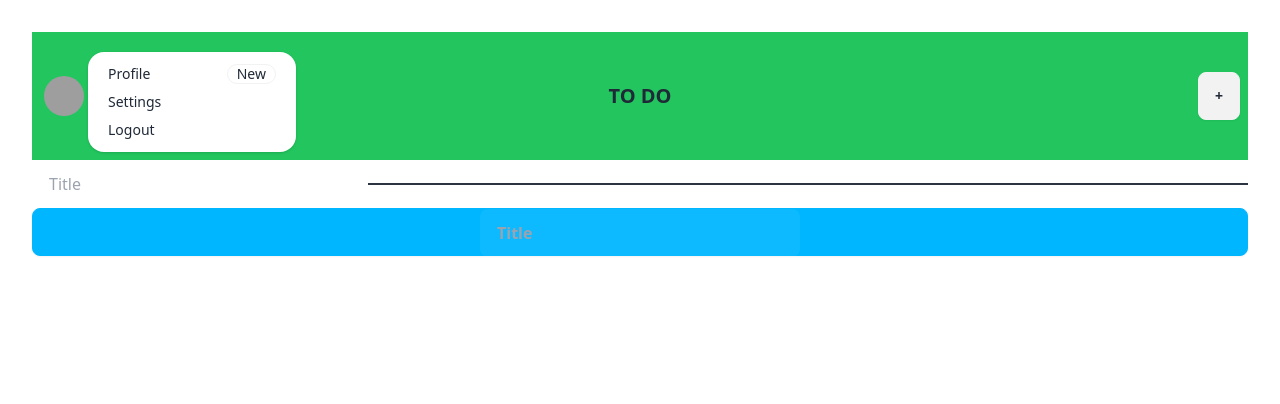
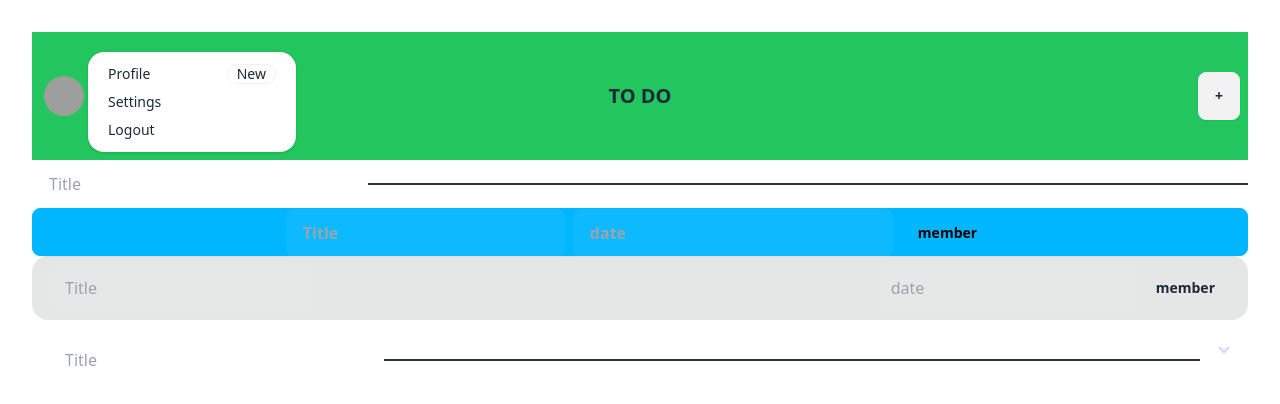
Before and after one commit to Matsumae-lab-dev/teamB, a React (Vite) app: page /todo in a window 1280 px wide. Shown: the top 404 px of the page. Built offline with nearby package versions, Linux system fonts and the light colour scheme; no server answers; grey boxes are pictures that could not be loaded.

Commit message:
add TodoButton, Todolist2

```diff
--- a/src/components/Button.tsx
+++ b/src/components/Button.tsx
@@ -2,7 +2,17 @@ export default function Button() {
   return (
     <div>
      <button className='btn btn-block btn-info'>
-     <input type="text" placeholder="Title" className="input input-ghost w-full max-w-xs" />
+      <div className="btn-start">
+        <input type="text" placeholder="Title" className="input input-ghost w-full max-w-xs" />
+      </div>
+     <input type="text" placeholder="date" className="input input-ghost w-full max-w-xs" />
+     <div className="dropdown dropdown-end">
+        <div tabIndex={0} role="button" className="btn btn-ghost rounded-btn">member</div>
+          <ul tabIndex={0} className="menu dropdown-content z-[1] p-2 shadow bg-base-100 rounded-box w-52 mt-4">
+            <li><a><input type="text" placeholder="name 1" className="input input-ghost w-full max-w-xs" /></a></li>
+            <li><a>name 2</a></li>
+          </ul>
+      </div>
       </button>
     </div>
   )
--- /dev/null
+++ b/src/components/TodoButton.tsx
@@ -0,0 +1,23 @@
+import React from 'react';
+
+export default function TodoButton() {
+    return (
+        <div role="button" className="navbar bg-base-300 rounded-box">
+        <div className="flex-1 px-2 lg:flex-none">
+            <input type="text" placeholder="Title" className="input input-ghost w-full max-w-xs" />
+        </div>
+        <div className="flex justify-end flex-1 px-2">
+          <div className="flex items-stretch">
+            <input type="text" placeholder="date" className="input input-ghost w-full max-w-xs" />
+            <div className="dropdown dropdown-end">
+              <div tabIndex={0} role="button" className="btn btn-ghost rounded-btn">member</div>
+              <ul tabIndex={0} className="menu dropdown-content z-[1] p-2 shadow bg-base-100 rounded-box w-52 mt-4">
+                <li><a>name 1</a></li>
+                <li><a>name 2</a></li>
+              </ul>
+            </div>
+          </div>
+        </div>
+      </div>
+    )
+}
--- /dev/null
+++ b/src/components/Todolist2.tsx
@@ -0,0 +1,32 @@
+import React from 'react';
+import TOdolist from "../components/Todolist";
+import TodoButton from "../components/TodoButton";
+import Button from "../components/Button";
+
+export default function list() {
+    return (
+      <>
+        <div
+          tabIndex={0}
+          className="collapse collapse-arrow bg-base-200 rounded-box"
+        >
+          <input type="checkbox" className="peer" />
+          <div className="bg-white collapse-title text-primary-content">
+          <div className="list">
+            <TOdolist />
+          </div>
+          </div>
+          <div className="bg-white collapse-content text-primary-content">
+
+          <div className="TodoButton">
+            <TodoButton />
+          </div>
+          <div className="Button">
+            <Button />
+          </div>
+          </div>
+
+        </div>
+      </>
+    )
+  }
--- a/src/pages/Todo.tsx
+++ b/src/pages/Todo.tsx
@@ -5,6 +5,8 @@ import axios from 'axios';
 import Button from "../components/Button";
 import Header from "../components/Header";
 import TOdolist from "../components/Todolist";
+import TodoButton from "../components/TodoButton";
+import Todolist2 from "../components/Todolist2";
 
 export default function Todo() {
   const [data, setData] = useState([]);
@@ -56,6 +58,12 @@ export default function Todo() {
     <div className="button">
       <Button />
     </div>
+    <div className="TodoButton">
+      <TodoButton />
+    </div>
+    <div className="Todolist2">
+      <Todolist2 />
+    </div>
     </>
   );
 }
```
